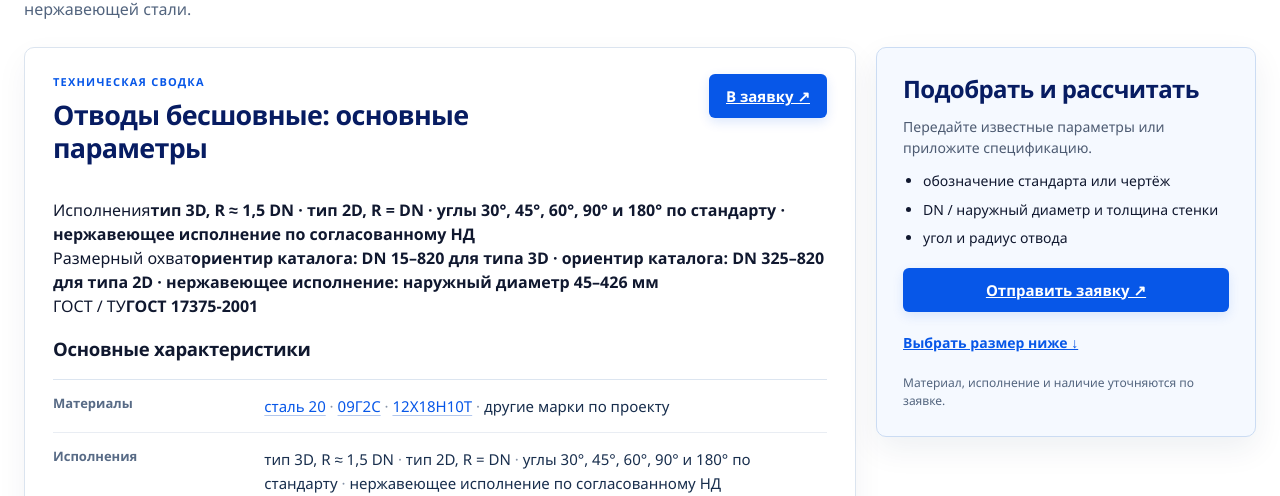
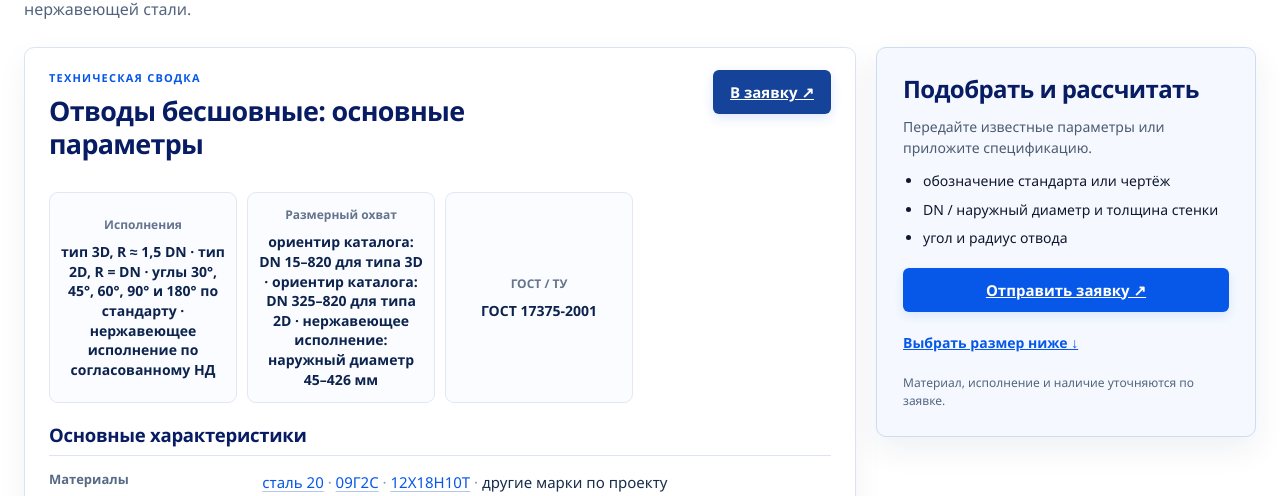
Before and after one commit to ClaspBitKiln/magic-metal-next, a Next.js app: page /produkciya/sdt/otvody-besshovnye in a window 1280 px wide. Shown: the part 242-738 px from the top of the page. Built offline with nearby package versions, Linux system fonts and the light colour scheme; no server answers.

Commit message:
design(card): match approved A factual tiles, clear spec hierarchy and RFQ composition

```diff
--- a/src/components/ProductDocumentation.css
+++ b/src/components/ProductDocumentation.css
@@ -387,3 +387,67 @@ main.product-document .product-document-selection :is(h2,h3) {
     padding: 11px 0;
   }
 }
+
+/* Approved A: the first screen reads as a product card, not a bare technical sheet. */
+.product-document .product-document-stage > .technical-catalog-summary {
+  padding: 22px 24px;
+}
+.product-document .technical-catalog-summary-heading {
+  margin-bottom: 20px;
+}
+.product-document .technical-catalog-summary-heading > a {
+  background: #154399;
+}
+.product-document .product-document-highlights {
+  display: grid;
+  grid-template-columns: repeat(4,minmax(0,1fr));
+  gap: 10px;
+  margin: 0 0 20px;
+}
+.product-document .product-document-highlight {
+  box-sizing: border-box;
+  min-width: 0;
+  min-height: 105px;
+  display: flex;
+  flex-direction: column;
+  justify-content: center;
+  gap: 8px;
+  padding: 13px 10px;
+  border: 1px solid #e1e8f3;
+  border-radius: 9px;
+  background: #fbfcff;
+  text-align: center;
+}
+.product-document .product-document-highlight > span {
+  color: #64748c;
+  font-size: 12px;
+  font-weight: 600;
+}
+.product-document .product-document-highlight > strong {
+  color: #0c234d;
+  font-size: 14px;
+  line-height: 1.4;
+  font-weight: 700;
+  overflow-wrap: anywhere;
+}
+.product-document .product-document-properties-title {
+  margin: 0 0 9px;
+  font-size: 17px;
+  line-height: 1.4;
+  font-weight: 750;
+  color: #071c62;
+}
+.product-document .product-document-selection {
+  position: relative;
+}
+.product-document .product-document-selection > :first-child {
+  position: relative;
+}
+@media (max-width: 1250px) {
+  .product-document .product-document-highlights { grid-template-columns: repeat(2,minmax(0,1fr)); }
+}
+@media (max-width: 650px) {
+  .product-document .product-document-highlight { min-height: 82px; }
+  .product-document .product-document-highlight > strong { font-size: 13px; }
+  .product-document .product-document-highlights { gap: 8px; }
+}
```
